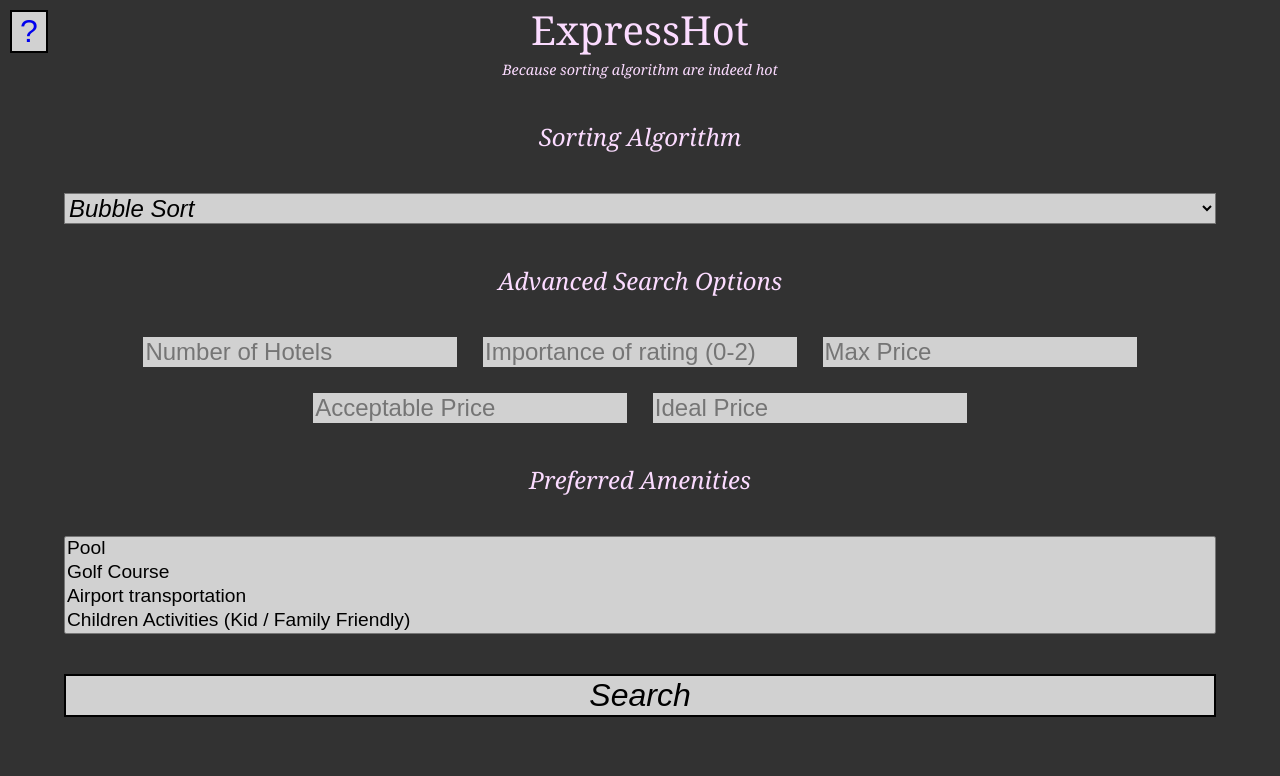
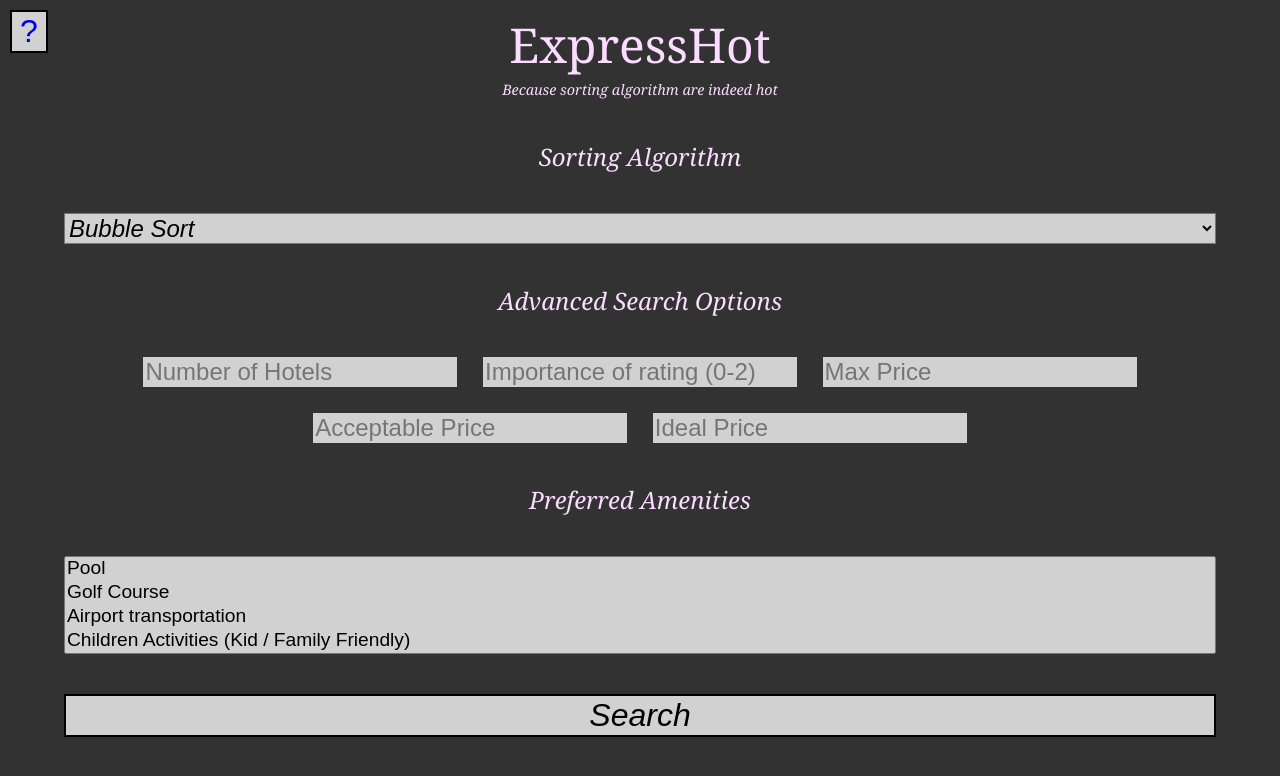
Before and after one commit to VoidScientist/ExpressHot, a website: page local-server/index.html in a window 1280 px wide. Drawn offline with Linux system fonts and the light colour scheme.

Commit message:
Update style.css

```diff
--- a/local-server/style.css
+++ b/local-server/style.css
@@ -17,7 +17,7 @@ body {
     gap: 5vh;
     margin-left: 5vw;
     margin-right: 5vw;
-    margin-top: 0;
+    margin-top: 10px;
     font-family: Georgia, 'Times New Roman', Times, serif;
 
 }
@@ -48,7 +48,7 @@ a{
 .title p{
 
     text-align: center;
-    font-size: 2.5rem;
+    font-size: 3rem;
     font-family:Georgia, 'Times New Roman', Times, serif;
     margin:0.1rem;
 }
@@ -188,6 +188,12 @@ ul{
 
 }
 
+button:active{
+
+    background-color: rgb(100,100,100);
+
+}
+
 @media (width < 720px){
     #docu{
         font-size: 1rem;
```
